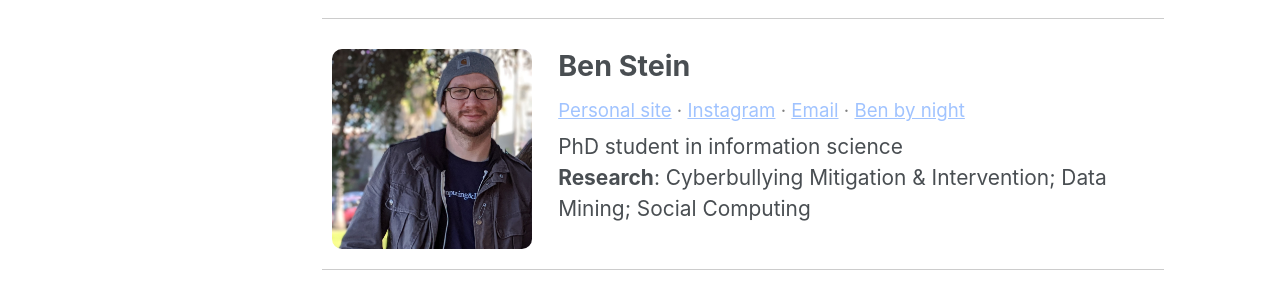
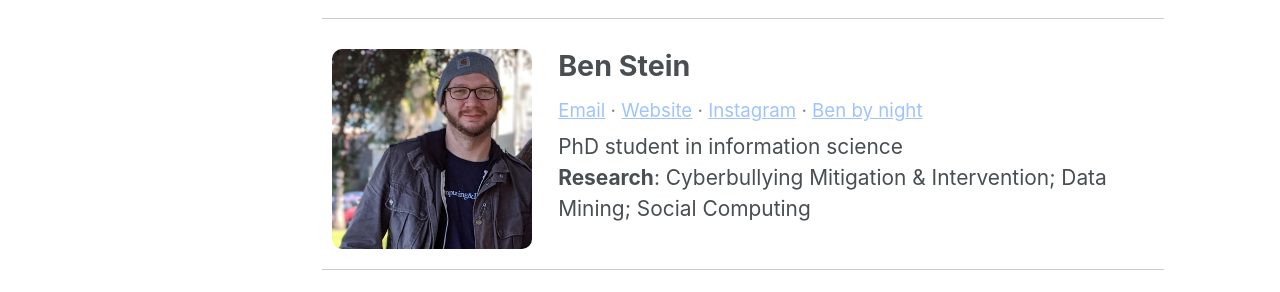
Before and after one commit to SSC-Pitt/SSC-Pitt.github.io, a Jekyll site: the page built from _pages/people.md, in a window 1280 px wide. Shown: the part 1766-2058 px from the top of the page. Built offline with Jekyll 4.4.1, drawn with Linux system fonts in a browser that asks for light colours; cached includes are drawn as plain includes; nearby versions of some CDN libraries; our own code applies the rules of GitHub Pages for plain Markdown files.

Commit message:
reordered my links

```diff
--- a/_pages/people.md
+++ b/_pages/people.md
@@ -138,9 +138,9 @@ permalink: /people.html
       Ben Stein
     </h3>
     <p class="links">
-      <a href="https://benstein.io">Personal site</a> ·
+      <a href="mailto:ben.stein@pitt.edu">Email</a> ·
+      <a href="https://benstein.io">Website</a> ·
       <a href="https://www.instagram.com/bensstein">Instagram</a> ·
-      <a href="mailto:ben.stein@pitt.edu">Email</a> ·
       <a href="https://soundcloud.com/awake-in-pittsburgh">Ben by night</a>
      </p>
     <p class="info">PhD student in information science</p>
```
